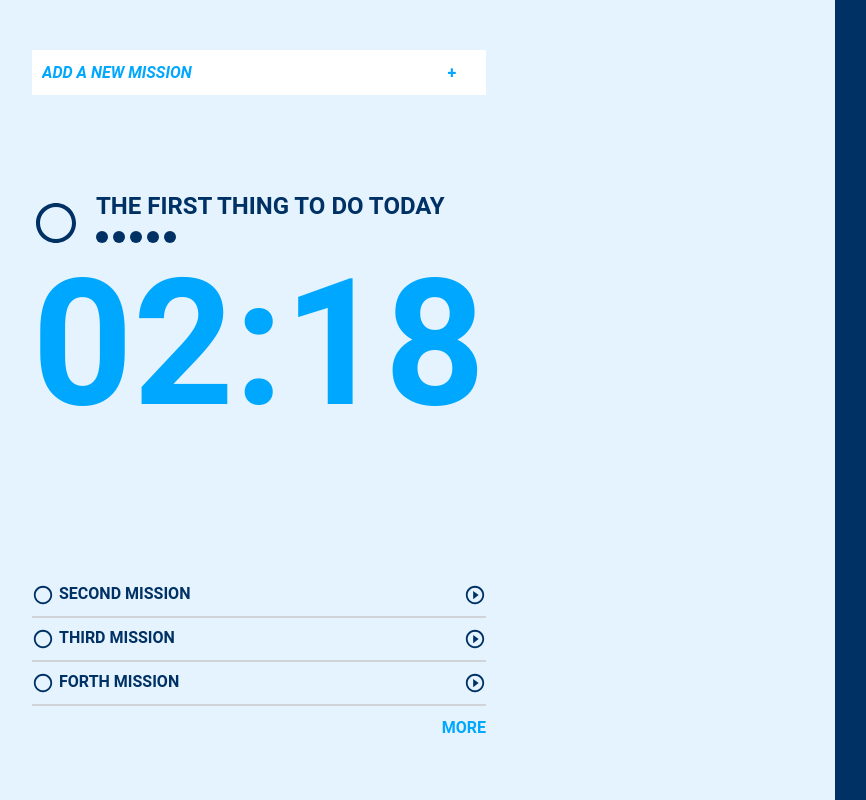
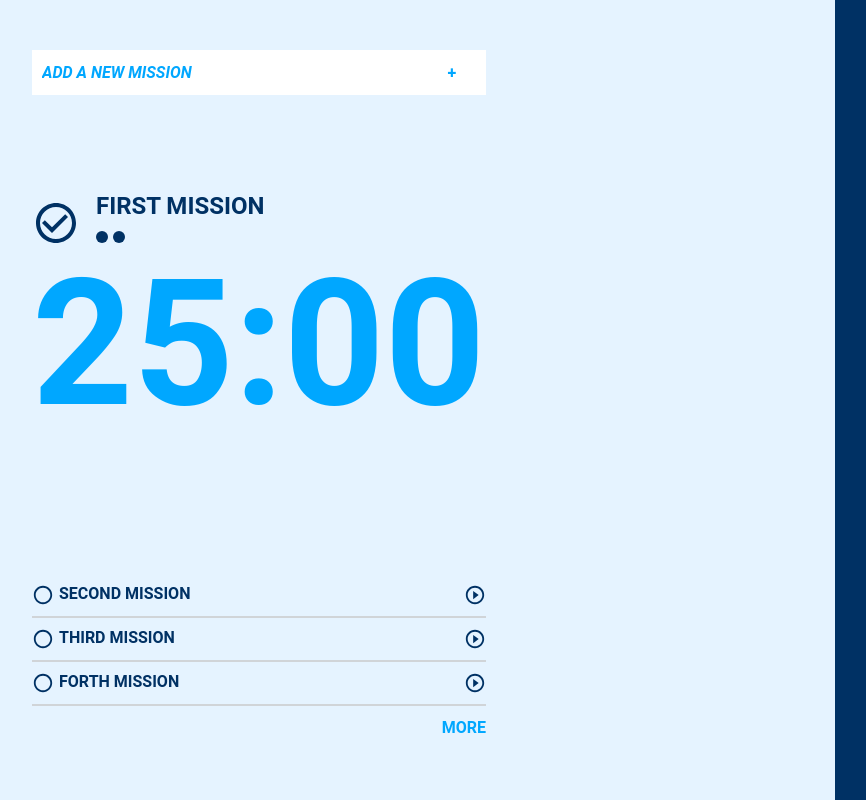
Before and after one commit to lax19970612/f2e2nd_week1, a Vue app: page / in a window 1280 px wide. Shown: the whole page, without its empty margins (18-884 px from the left). Built offline with nearby package versions, Linux system fonts and the light colour scheme; the HTML template or start-up script is replaced by a standard one.

Commit message:
Feat: implement CurrentMission feature and interfacing

```diff
--- a/src/App.vue
+++ b/src/App.vue
@@ -24,24 +24,28 @@ export default defineComponent({
     const state = reactive({
       missionList: [
         {
-          complete: false,
+          id: Math.floor(new Date().valueOf() * Math.random()),
+          complete: true,
           name: "first mission",
           unitTime: 1500,
           executeTime: 3000,
         },
         {
+          id: Math.floor(new Date().valueOf() * Math.random()),
           complete: false,
           name: "second mission",
           unitTime: 1500,
           executeTime: 0,
         },
         {
+          id: Math.floor(new Date().valueOf() * Math.random()),
           complete: false,
           name: "third mission",
           unitTime: 1500,
           executeTime: 0,
         },
         {
+          id: Math.floor(new Date().valueOf() * Math.random()),
           complete: false,
           name: "forth mission",
           unitTime: 1500,
@@ -51,14 +55,19 @@ export default defineComponent({
     });
 
     function executeMissionEmitHandler(payload: number) {
+      const executeMissionIndex = state.missionList.findIndex((mission) => {
+        return mission.id === payload;
+      });
+
       state.missionList = [
-        ...state.missionList.splice(payload, 1),
+        ...state.missionList.splice(executeMissionIndex, 1),
         ...state.missionList,
       ];
     }
 
     function addMissionEmitHandler(payload: string) {
       state.missionList.push({
+        id: Math.floor(new Date().valueOf() * Math.random()),
         complete: false,
         name: payload,
         unitTime: 1500,
--- /dev/null
+++ b/src/components/BaseFeature/CurrentMission.vue
@@ -0,0 +1,119 @@
+<template>
+  <div class="current-mission-wrapper">
+    <div
+      class="current-mission-icon"
+      :class="[mission.complete ? 'icon-checked' : 'icon-unchecked']"
+    />
+    <div class="current-mission-content">
+      <div class="current-mission-content-title">
+        {{ mission.name }}
+      </div>
+      <div class="current-mission-content-timelength">
+        <div
+          v-for="index in unit"
+          :key="index"
+          class="timelength-showing-circle"
+        />
+      </div>
+    </div>
+    <div class="current-mission-countdown-timer">{{ remainTime }}</div>
+  </div>
+</template>
+
+<script lang="ts">
+import { computed, defineComponent, PropType } from "vue";
+import Mission from "@/interfaces/Mission";
+
+export default defineComponent({
+  props: {
+    mission: {
+      type: Object as PropType<Mission>,
+      required: true,
+    },
+  },
+  setup(props) {
+    // @computed
+    const unit = computed(() => {
+      return Math.floor(props.mission.executeTime / props.mission.unitTime);
+    });
+
+    const remainTime = computed(() => {
+      const time =
+        props.mission.unitTime -
+        (props.mission.executeTime % props.mission.unitTime);
+      return `${Math.floor(time / 60)
+        .toString()
+        .padStart(2, "0")}:${(time % 60).toString().padStart(2, "0")}`;
+    });
+
+    return {
+      unit,
+      remainTime,
+    };
+  },
+});
+</script>
+
+<style lang="scss" scoped>
+$current_mission_font_color: #003164;
+$current_mission_icon_size: 48px;
+
+.current-mission {
+  &-wrapper {
+    width: 100%;
+    color: $current_mission_font_color;
+    display: flex;
+    align-items: center;
+    flex-wrap: wrap;
+  }
+
+  &-icon {
+    min-width: $current_mission_icon_size;
+    width: $current_mission_icon_size;
+    min-height: $current_mission_icon_size;
+    height: $current_mission_icon_size;
+
+    background-color: $current_mission_font_color;
+  }
+
+  &-content {
+    width: calc(100% - #{$current_mission_icon_size});
+    padding-left: 16px;
+    display: flex;
+    flex-direction: column;
+    margin-top: -6px;
+
+    &-title {
+      font-size: 24px;
+      font-weight: bold;
+      text-transform: uppercase;
+    }
+
+    &-timelength {
+      padding: 2px 0;
+      display: inline-block;
+
+      .timelength-showing-circle {
+        margin: 0 2.5px;
+        background-color: $current_mission_font_color;
+        width: 12px;
+        height: 12px;
+        border-radius: 50%;
+        display: inline-block;
+      }
+
+      .timelength-showing-circle:nth-of-type(1) {
+        margin-left: 0;
+      }
+    }
+  }
+
+  &-countdown-timer {
+    width: 100%;
+    font-size: 176px;
+    color: #00a7ff;
+    font-weight: bold;
+    margin-top: -40px;
+  }
+}
+</style>
--- a/src/components/MissionList.vue
+++ b/src/components/MissionList.vue
@@ -2,8 +2,8 @@
   <div class="mission-list-wrapper">
     <div
       class="mission-list-row"
-      v-for="(mission, index) in sortedMissionList"
-      :key="index"
+      v-for="mission in sortedMissionList"
+      :key="mission.id"
     >
       <div
         class="mission-list-icon"
@@ -13,7 +13,7 @@
       <div
         v-if="!mission.complete"
         class="mission-list-play-icon"
-        @click="executeMission(index)"
+        @click="executeMission(mission.id)"
       />
     </div>
     <div class="mission-list-row mission-list-getmore">MORE</div>
@@ -75,8 +75,8 @@ export default defineComponent({
       return sortedMissionList;
     }
 
-    function executeMission(index: number) {
-      emit("executeMissionEmit", !props.showFirstMission ? index + 1 : index);
+    function executeMission(id: number) {
+      emit("executeMissionEmit", id);
     }
 
     return {
@@ -149,18 +149,4 @@ $mission_list_font_color: #003164;
     cursor: pointer;
   }
 }
-
-.icon-unchecked {
-  mask: url("~@/assets/svg/radio_button_unchecked_24dp.svg") no-repeat center /
-    contain;
-  -webkit-mask: url("~@/assets/svg/radio_button_unchecked_24dp.svg") no-repeat
-    center / contain;
-}
-
-.icon-checked {
-  mask: url("~@/assets/svg/check_circle_outline_24dp.svg") no-repeat center /
-    contain;
-  -webkit-mask: url("~@/assets/svg/check_circle_outline_24dp.svg") no-repeat
-    center / contain;
-}
 </style>
--- a/src/interfaces/Mission.ts
+++ b/src/interfaces/Mission.ts
@@ -1,4 +1,5 @@
 export default interface Mission {
+  id: number;
   complete: boolean;
   name: string;
   unitTime: number; // using seconds
--- a/src/layouts/BaseFeatureLayout.vue
+++ b/src/layouts/BaseFeatureLayout.vue
@@ -1,25 +1,10 @@
 <template>
   <section class="base-feature-layout">
     <mission-input @addMissionEmit="addMissionEmitHandler" />
-    <div class="current-mission-wrapper">
-      <div class="current-mission-icon" />
-      <div class="current-mission-content">
-        <div class="current-mission-content-title">
-          The first thing to do today
-        </div>
-        <div class="current-mission-content-timelength">
-          <div class="timelength-showing-circle" />
-          <div class="timelength-showing-circle" />
-          <div class="timelength-showing-circle" />
-          <div class="timelength-showing-circle" />
-          <div class="timelength-showing-circle" />
-        </div>
-      </div>
-      <div class="current-mission-countdown-timer">02:18</div>
-    </div>
+    <current-mission :mission="missionList[0]" />
     <mission-list
       :missionList="missionList"
-      limit="3"
+      :limit="3"
       @executeMissionEmit="executeMissionEmitHandler"
     />
   </section>
@@ -29,6 +14,7 @@
 import Mission from "@/interfaces/Mission";
 
 import MissionInput from "@/components/MissionInput.vue";
+import CurrentMission from "@/components/BaseFeature/CurrentMission.vue";
 import MissionList from "@/components/MissionList.vue";
 
 import { defineComponent, PropType } from "vue";
@@ -45,6 +31,7 @@ export default defineComponent({
   },
   components: {
     MissionInput,
+    CurrentMission,
     MissionList,
   },
   setup(props, { emit }) {
@@ -65,9 +52,6 @@ export default defineComponent({
 $mission_list_icon_size: 22px;
 $mission_list_font_color: #003164;
 
-$current_mission_font_color: #003164;
-$current_mission_icon_size: 48px;
-
 .base-feature-layout {
   width: 66.67%;
   min-height: 100vh;
@@ -79,68 +63,20 @@ $current_mission_icon_size: 48px;
   flex-direction: column;
   justify-content: space-between;
 }
+</style>
 
-.current-mission {
-  &-wrapper {
-    width: 100%;
-    color: $current_mission_font_color;
-    display: flex;
-    align-items: center;
-    flex-wrap: wrap;
-  }
-
-  &-icon {
-    min-width: $current_mission_icon_size;
-    width: $current_mission_icon_size;
-    min-height: $current_mission_icon_size;
-    height: $current_mission_icon_size;
-
-    background-color: $current_mission_font_color;
-    mask: url("~@/assets/svg/radio_button_unchecked_24dp.svg") no-repeat center /
-      contain;
-    -webkit-mask: url("~@/assets/svg/radio_button_unchecked_24dp.svg") no-repeat
-      center / contain;
-  }
-
-  &-content {
-    width: calc(100% - #{$current_mission_icon_size});
-    padding-left: 16px;
-    display: flex;
-    flex-direction: column;
-    margin-top: -6px;
-
-    &-title {
-      font-size: 24px;
-      font-weight: bold;
-      text-transform: uppercase;
-    }
-
-    &-timelength {
-      padding: 2px 0;
-      display: inline-block;
-
-      .timelength-showing-circle {
-        margin: 0 2.5px;
-        background-color: $current_mission_font_color;
-        width: 12px;
-        height: 12px;
-        border-radius: 50%;
-        display: inline-block;
-      }
-
-      .timelength-showing-circle:nth-of-type(1) {
-        margin-left: 0;
-      }
-    }
-  }
-
-  &-countdown-timer {
-    width: 100%;
-    font-size: 176px;
-    color: #00a7ff;
-    font-weight: bold;
-    margin-top: -40px;
-  }
+<style lang="scss">
+.icon-unchecked {
+  mask: url("~@/assets/svg/radio_button_unchecked_24dp.svg") no-repeat center /
+    contain;
+  -webkit-mask: url("~@/assets/svg/radio_button_unchecked_24dp.svg") no-repeat
+    center / contain;
 }
 
+.icon-checked {
+  mask: url("~@/assets/svg/check_circle_outline_24dp.svg") no-repeat center /
+    contain;
+  -webkit-mask: url("~@/assets/svg/check_circle_outline_24dp.svg") no-repeat
+    center / contain;
+}
 </style>
```
